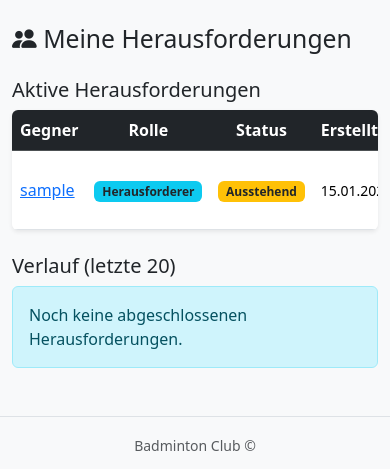
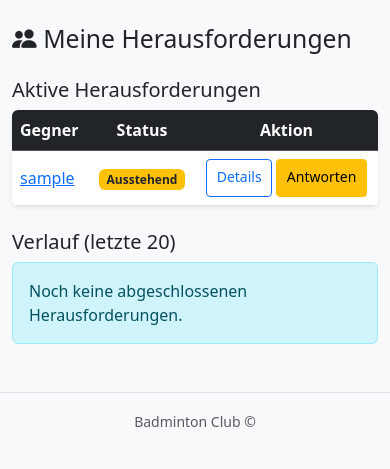
Before and after one commit to farun-cgn/badminton_challenge, a Django app: page /challenges/my/ in a window 390 px wide. Shown: the part 56-525 px from the top of the page. Run offline with Django 5.2, Linux system fonts and the light colour scheme; a user stored in the database is signed in; tables that the repository leaves empty hold one stand-in row (values such as "Sample post").

Commit message:
Responsive Design

```diff
--- a/manage.py
+++ b/manage.py
@@ -7,7 +7,7 @@ import sys
 
 def main():
     """Run administrative tasks."""
-    os.environ.setdefault("DJANGO_SETTINGS_MODULE", "badminton_club.settings.production")
+    os.environ.setdefault("DJANGO_SETTINGS_MODULE", "badminton_club.settings.development")
     try:
         from django.core.management import execute_from_command_line
     except ImportError as exc:
--- a/templates/base.html
+++ b/templates/base.html
@@ -13,6 +13,11 @@
         .elo-down { color: #dc3545; font-weight: 600; }
         .rank-badge { font-size: 1.1rem; font-weight: 700; min-width: 2.5rem; }
         .challenge-btn { font-size: 0.8rem; }
+        @media (max-width: 767px) {
+            .btn { min-height: 44px; padding: 0.5rem 0.75rem; }
+            .btn-sm { min-height: 38px; padding: 0.375rem 0.6rem; }
+            .btn-close { min-height: unset; padding: unset; }
+        }
     </style>
 </head>
 <body>
@@ -44,7 +49,7 @@
                     <a class="nav-link" href="{% url 'accounts:profile' %}"><i class="bi bi-person-circle"></i> {{ user.username }}</a>
                 </li>
                 <li class="nav-item">
-                    <form method="post" action="{% url 'accounts:logout' %}" class="d-inline">
+                    <form method="post" action="{% url 'accounts:logout' %}" class="d-flex align-items-center">
                         {% csrf_token %}
                         <button type="submit" class="btn btn-link nav-link"><i class="bi bi-box-arrow-right"></i> Abmelden</button>
                     </form>
--- a/templates/challenges/challenge_detail.html
+++ b/templates/challenges/challenge_detail.html
@@ -3,7 +3,7 @@
 
 {% block content %}
 <div class="row">
-    <div class="col-md-8">
+    <div class="col-12 col-md-8">
         <div class="card shadow-sm mb-4">
             <div class="card-header d-flex justify-content-between align-items-center">
                 <h5 class="mb-0"><i class="bi bi-people-fill"></i> Herausforderung #{{ challenge.pk }}</h5>
@@ -44,7 +44,7 @@
             </div>
 
             {% if user.is_authenticated %}
-            <div class="card-footer d-flex gap-2">
+            <div class="card-footer d-flex flex-wrap gap-2">
                 {% if challenge.status == 'pending' and user == challenge.challenged %}
                 <a href="{% url 'challenges:respond' challenge.pk %}" class="btn btn-primary">Annehmen / Ablehnen</a>
                 {% endif %}
--- a/templates/challenges/my_challenges.html
+++ b/templates/challenges/my_challenges.html
@@ -11,9 +11,9 @@
         <thead class="table-dark">
             <tr>
                 <th>Gegner</th>
-                <th class="text-center">Rolle</th>
+                <th class="text-center d-none d-sm-table-cell">Rolle</th>
                 <th class="text-center">Status</th>
-                <th>Erstellt</th>
+                <th class="d-none d-md-table-cell">Erstellt</th>
                 <th class="text-center">Aktion</th>
             </tr>
         </thead>
@@ -27,7 +27,7 @@
                     <a href="{% url 'accounts:public_profile' c.challenger.username %}">{{ c.challenger.username }}</a>
                 {% endif %}
             </td>
-            <td class="text-center">
+            <td class="text-center d-none d-sm-table-cell">
                 {% if c.challenger == user %}
                 <span class="badge bg-info text-dark">Herausforderer</span>
                 {% else %}
@@ -39,8 +39,9 @@
                     {{ c.get_status_display }}
                 </span>
             </td>
-            <td><small>{{ c.created_at|date:"d.m.Y" }}</small></td>
+            <td class="d-none d-md-table-cell"><small>{{ c.created_at|date:"d.m.Y" }}</small></td>
             <td class="text-center">
+                <div class="d-flex flex-wrap gap-1 justify-content-center">
                 <a href="{% url 'challenges:detail' c.pk %}" class="btn btn-sm btn-outline-primary">Details</a>
                 {% if c.status == 'pending' and c.challenged == user %}
                 <a href="{% url 'challenges:respond' c.pk %}" class="btn btn-sm btn-warning">Antworten</a>
@@ -48,6 +49,7 @@
                 {% if c.status == 'accepted' %}
                 <a href="{% url 'challenges:enter_result' c.pk %}" class="btn btn-sm btn-success">Ergebnis</a>
                 {% endif %}
+                </div>
             </td>
         </tr>
         {% endfor %}
@@ -66,8 +68,8 @@
             <tr>
                 <th>Gegner</th>
                 <th class="text-center">Ergebnis</th>
-                <th class="text-center">Status</th>
-                <th>Datum</th>
+                <th class="text-center d-none d-sm-table-cell">Status</th>
+                <th class="d-none d-md-table-cell">Datum</th>
                 <th></th>
             </tr>
         </thead>
@@ -90,12 +92,12 @@
                     {% endif %}
                 {% else %}–{% endif %}
             </td>
-            <td class="text-center">
+            <td class="text-center d-none d-sm-table-cell">
                 <span class="badge bg-{% if c.status == 'completed' %}success{% elif c.status == 'declined' %}secondary{% else %}danger{% endif %}">
                     {{ c.get_status_display }}
                 </span>
             </td>
-            <td><small>{{ c.created_at|date:"d.m.Y" }}</small></td>
+            <td class="d-none d-md-table-cell"><small>{{ c.created_at|date:"d.m.Y" }}</small></td>
             <td><a href="{% url 'challenges:detail' c.pk %}" class="btn btn-sm btn-outline-secondary">Details</a></td>
         </tr>
         {% endfor %}
--- a/templates/rankings/_ranking_table.html
+++ b/templates/rankings/_ranking_table.html
@@ -9,7 +9,7 @@
                     <th style="width:4rem">Rang</th>
                     <th>Spieler</th>
                     <th class="text-center">ELO</th>
-                    <th class="text-center">Status</th>
+                    <th class="text-center d-none d-md-table-cell">Status</th>
                     {% if user.is_authenticated %}
                     <th class="text-center">Aktion</th>
                     {% endif %}
@@ -33,7 +33,7 @@
                     <small class="text-muted d-block">@{{ player.user.username }}</small>
                 </td>
                 <td class="text-center fw-bold fs-5">{{ player.elo_rating }}</td>
-                <td class="text-center">
+                <td class="text-center d-none d-md-table-cell">
                     {% if player.has_active_challenge %}
                     <span class="badge bg-warning text-dark"><i class="bi bi-hourglass-split"></i> Aktiv</span>
                     {% else %}
@@ -47,7 +47,7 @@
                             {% if not player.has_active_challenge and not user.profile.has_active_challenge %}
                             <a href="{% url 'challenges:create' player.user.username %}"
                                class="btn btn-sm btn-outline-primary challenge-btn">
-                                <i class="bi bi-lightning-charge-fill"></i> Herausfordern
+                                <i class="bi bi-lightning-charge-fill"></i><span class="d-none d-md-inline"> Herausfordern</span>
                             </a>
                             {% else %}
                             <span class="text-muted small">Beschäftigt</span>
```
Also changed, not shown: accounts/admin.py (+14 -0 lines), templates/accounts/register.html (+6 -3 lines), templates/rankings/elo_history.html (+7 -7 lines).
